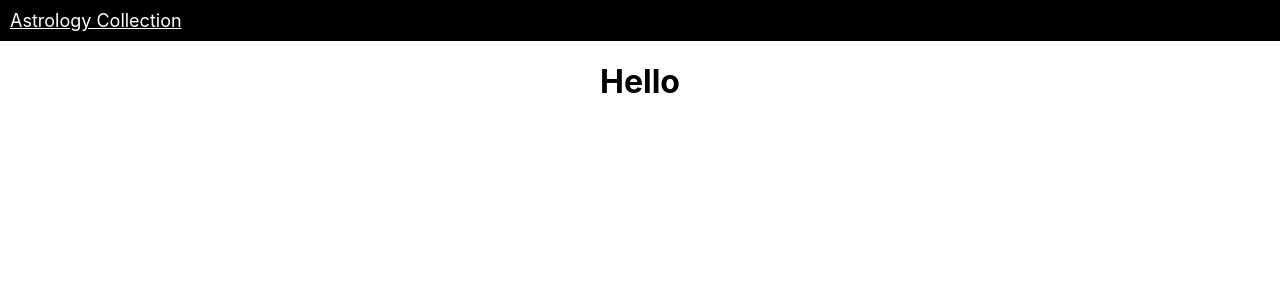
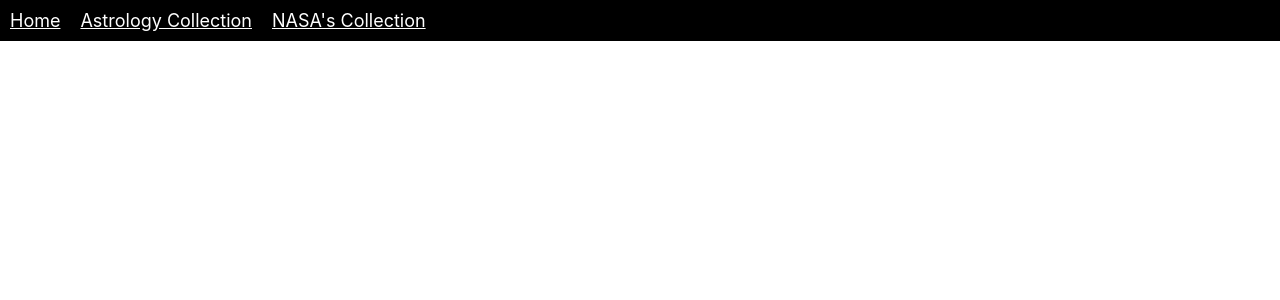
Before and after one commit to marlonsalinas/project3-frontend, a React (Create React App) app: page / in a window 1280 px wide. Shown: the top 300 px of the page. Built offline with nearby package versions, Linux system fonts and the light colour scheme; no server answers.

Commit message:
changes to nav

```diff
--- a/src/App.js
+++ b/src/App.js
@@ -8,7 +8,6 @@ function App() {
     <div className="App">
       <Header />
       <Main />
-      <h1>Hello</h1>
     </div>
   );
 }
--- a/src/components/Header.js
+++ b/src/components/Header.js
@@ -3,8 +3,14 @@ import { Link } from "react-router-dom";
 function Header(props){
     return (
         <nav className="nav">
+            <Link to='/'>
+                <div>Home</div>
+            </Link>
             <Link to='/astrocollection'>
                 <div>Astrology Collection</div>
+            </Link>
+            <Link to='/nasacollection'>
+                <div>NASA's Collection</div>
             </Link>
         </nav>
     );
```
